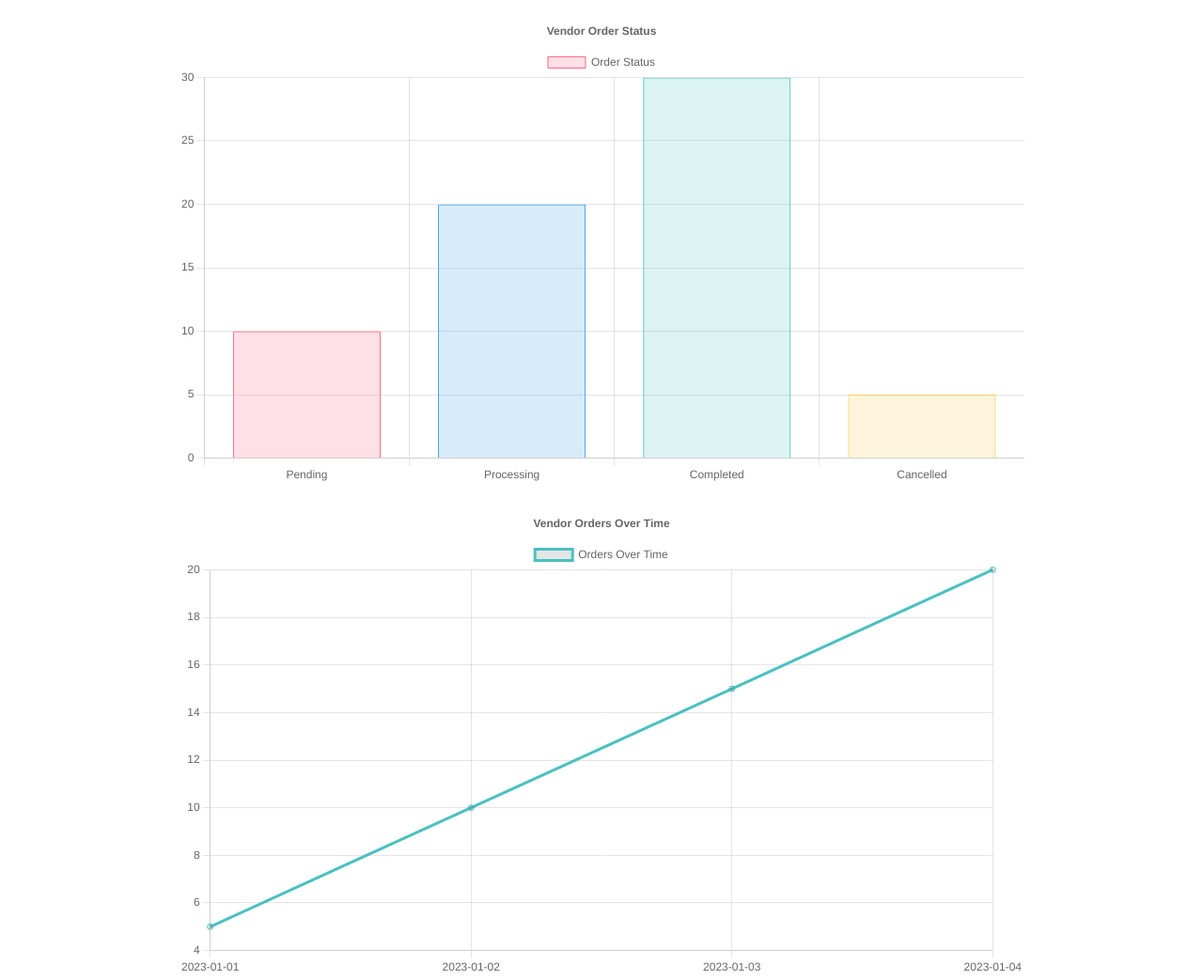
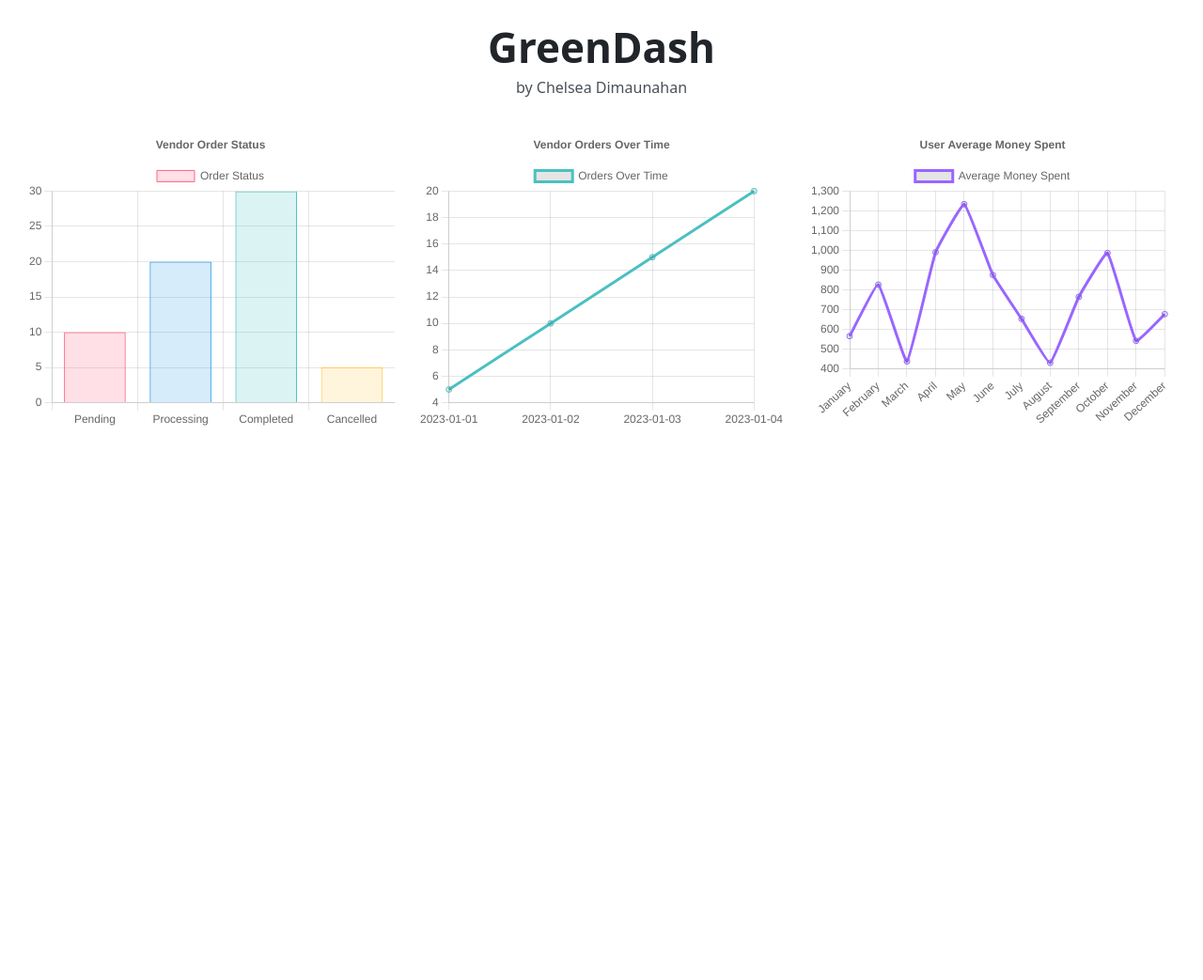
Before and after one commit to chiramisu/AY2627T1-CCAPDEV-HO5-Dimaunahan-GreenDash, a plain HTML site: page index.html in a window 1280 px wide. Shown: the top 1043 px of the page at 94% size. After the commit the page ends 800 px from the top, so only its background shows below. Drawn offline with nearby package versions, Linux system fonts and the light colour scheme.

Commit message:
fix: grid & added headers

```diff
--- a/index.html
+++ b/index.html
@@ -6,20 +6,35 @@
         <link href="https://cdn.jsdelivr.net/npm/bootstrap@5.3.8/dist/css/bootstrap.min.css" rel="stylesheet" integrity="sha384-sRIl4kxILFvY47J16cr9ZwB07vP4J8+LH7qKQnuqkuIAvNWLzeN8tE5YBujZqJLB" crossorigin="anonymous">
     </head>
     <body>
+        <main class="container-fluid">
+            <header class="dashboard-header">
+                <h1>GreenDash</h1>
+                <p>by Chelsea Dimaunahan</p>
+            </header>
+
+            <div class="row g-4">
                 <!-- BAR -->
+                <div class="col-12 col-lg-4">
                     <div class="chart-container" id="vendor-order-status">
                         <canvas id="vendor-01" width="400" height="400"></canvas>
                     </div>
+                </div>
 
                 <!-- LINE-->
+                <div class="col-12 col-lg-4">
                     <div class="chart-container" id="vendor-orders-over-time">
                         <canvas id="vendor-02" width="400" height="400"></canvas>
                     </div>
+                </div>
 
                 <!-- LINE -->
+                <div class="col-12 col-lg-4">
                     <div class="chart-container" id="user-avg-money-spent">
                         <canvas id="user-01" width="400" height="400"></canvas>
                     </div>
+                </div>
+            </div>
+        </main>
 
         <script src="https://cdn.jsdelivr.net/npm/chart.js"></script>
         <script src="main.js"></script>
--- a/main.css
+++ b/main.css
@@ -1,17 +1,31 @@
 body {
     margin: 0;
     padding: 1rem;
+    background-color: #f8f9fa;
+}
+
+.dashboard-header {
+    margin: 0.5rem 0 2rem;
+    text-align: center;
+}
+
+.dashboard-header h1 {
+    margin: 0;
+    color: #212529;
+    font-size: clamp(2rem, 4vw, 2.75rem);
+    font-weight: 700;
+}
+
+.dashboard-header p {
+    margin: 0.25rem 0 0;
+    color: #495057;
+    font-size: 1rem;
 }
 
 .chart-container {
     position: relative;
-    width: min(100%, 900px);
-    height: clamp(260px, 50vw, 500px);
-    margin: 0 auto;
-}
-
-.chart-container + .chart-container {
-    margin-top: 1.5rem;
+    width: 100%;
+    height: clamp(260px, 25vw, 400px);
 }
 
 .chart-container canvas {
```
Lines whose indentation alone changed are shown as unchanged.
